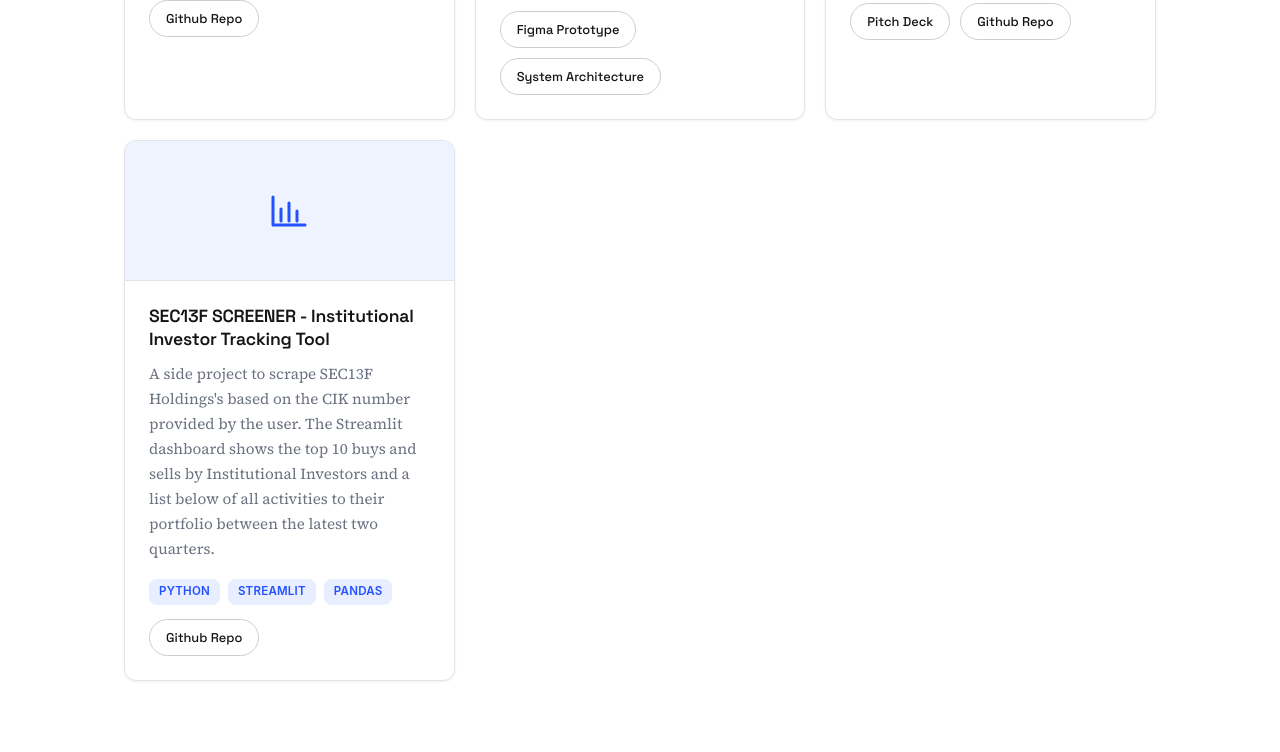
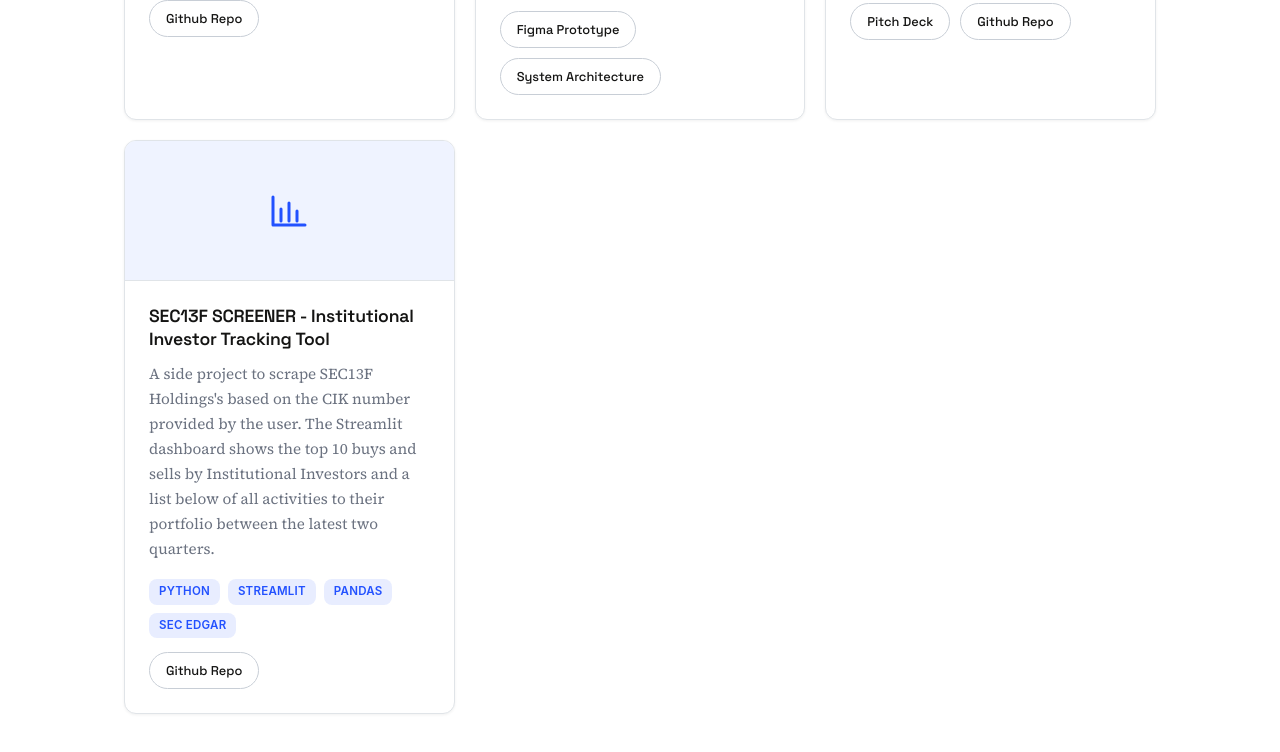
Before and after one commit to Justin-yww/my-portfolio, a plain HTML site: page projects.html in a window 1280 px wide. Shown: the part 1544-2296 px from the top of the page. Drawn offline with Linux system fonts and the light colour scheme.

Commit message:
[UPDATE] Added SEC EDGAR tag

```diff
--- a/projects.html
+++ b/projects.html
@@ -366,6 +366,7 @@
                 <span class="project-tag">Python</span>
                 <span class="project-tag">Streamlit</span>
                 <span class="project-tag">Pandas</span>
+                <span class="project-tag">SEC EDGAR</span>
               </div>
               <div class="project-links">
                 <a
```
